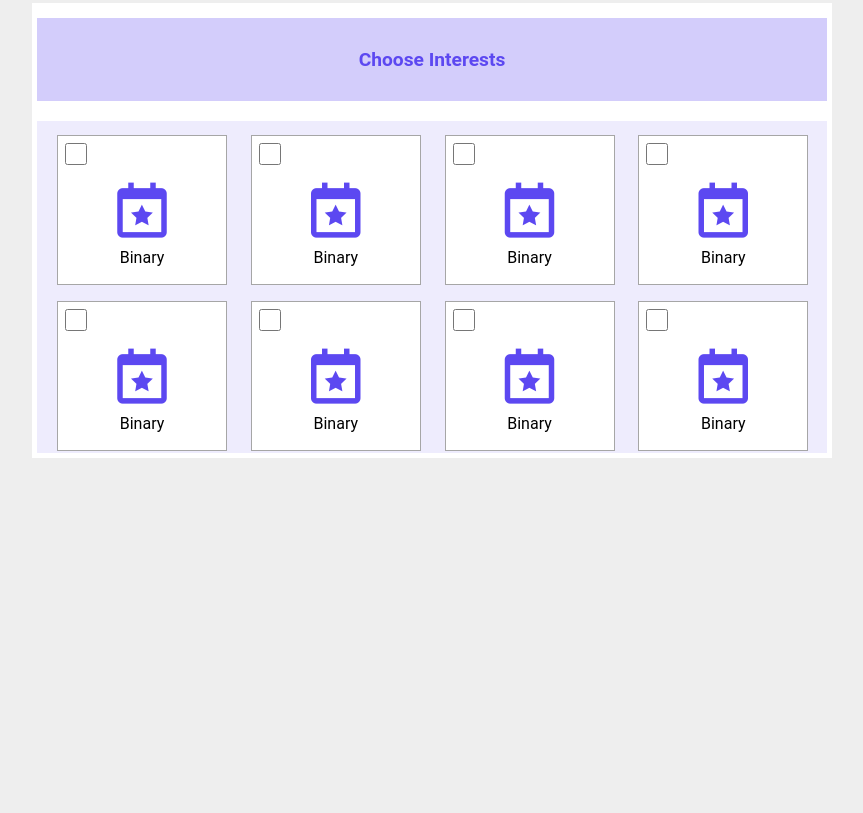
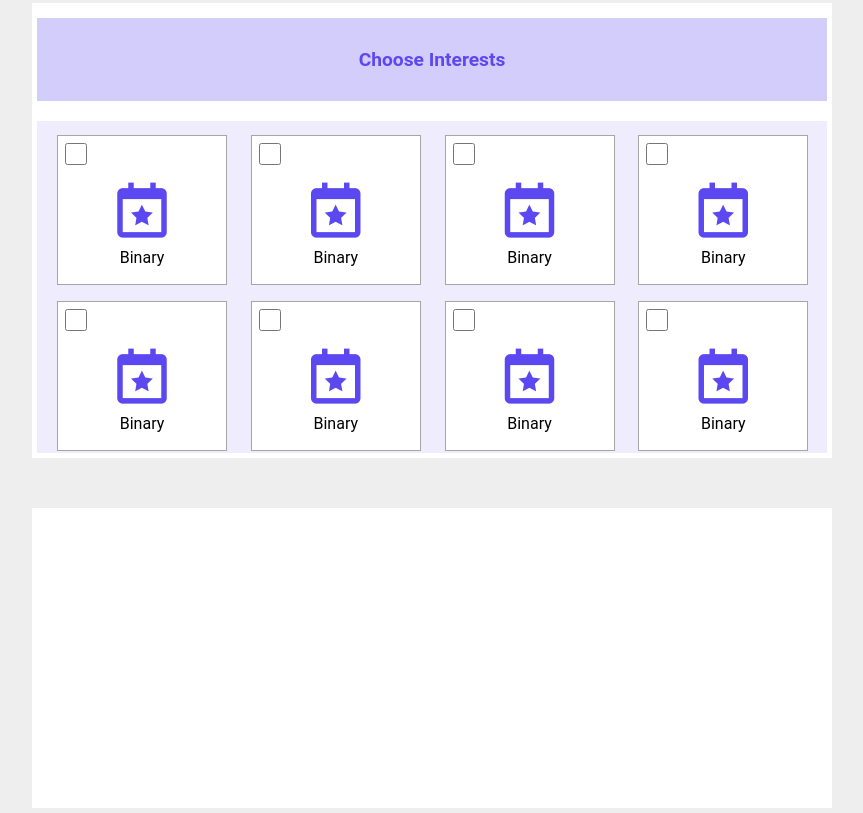
Before and after one commit to Momtaz1992/Practice, a plain HTML site: page index.html in a window 1280 px wide. Shown: the part 4454-5267 px from the top of the page, without its empty margins (208-1071 px from the left). Before the commit the page ends 4917 px from the top, so only its background shows below. Drawn offline with nearby package versions, Linux system fonts and the light colour scheme; files whose address does not match are found by name.

Commit message:
still working on it

```diff
--- /dev/null
+++ b/hamburger/_hamburger.scss
@@ -0,0 +1,8 @@
+.burger{
+       width: 800px;
+       height: 300px;
+       background-color: white;
+       margin: 5px auto;
+       margin-top: 50px;
+       padding: 5px;
+}
--- a/index.html
+++ b/index.html
@@ -300,5 +300,7 @@
                      </div>
               </div>
        </div>
+       <div class="burger">
+       </div>
 </body>
 </html>
--- a/style.scss
+++ b/style.scss
@@ -8,6 +8,7 @@
 @import "form";
 @import "./page/page";
 @import "./checkBox/checkbox2";
+@import "./hamburger/hamburger";
 *{
        margin: 0;
        padding: 0;
```
Also changed, not shown: style.css, 1 other file.
